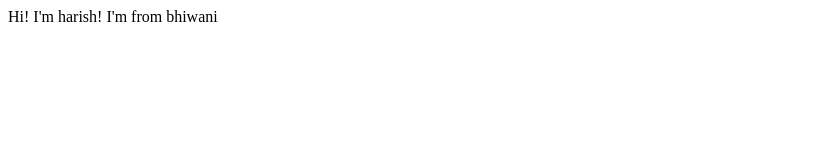
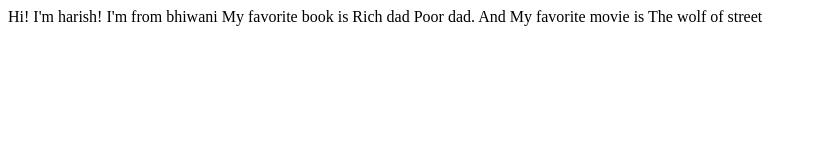
Before and after one commit to harishtanwar1811/harishtanwar-site, a plain HTML site: page index.html in a window 1280 px wide. Shown: the whole page, without its empty margins (0-818 px from the left). Drawn offline with Linux system fonts and the light colour scheme.

Commit message:
update text

```diff
--- a/index.html
+++ b/index.html
@@ -8,5 +8,8 @@
 <body>
     Hi! I'm harish!
     I'm from bhiwani
+
+    My favorite book is Rich dad Poor dad.
+    And My favorite movie is The wolf of street
 </body>
 </html>
```
